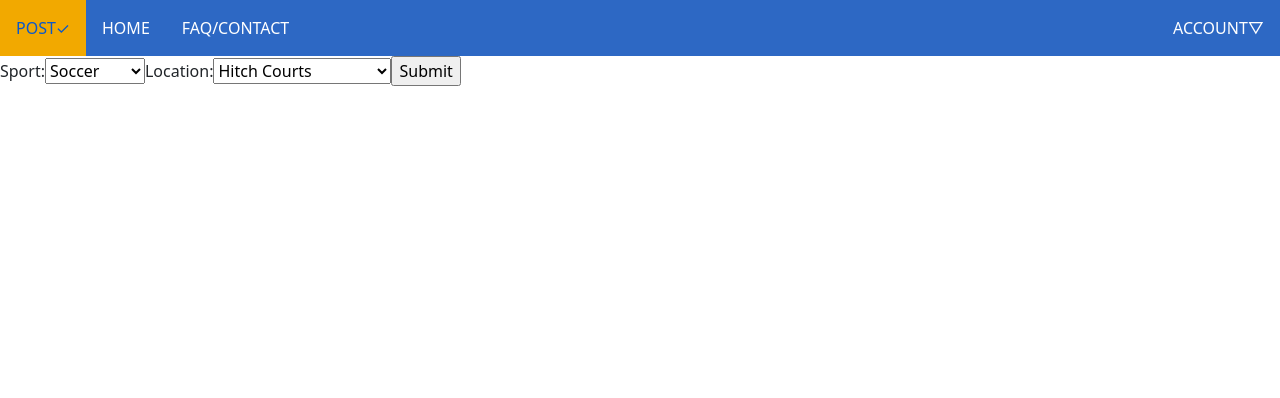
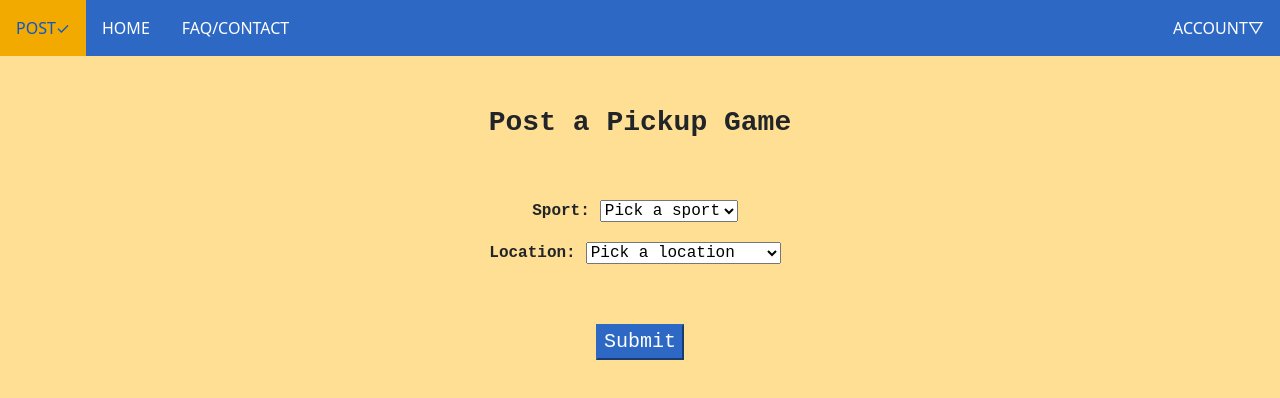
Before and after one commit to maxdalton01/bSports, a React (Create React App) app in the folder frontend/: page /Post in a window 1280 px wide. Shown: the top 398 px of the page. Built offline with nearby package versions, Linux system fonts and the light colour scheme.

Commit message:
Added *style* to event posting

```diff
--- /dev/null
+++ b/frontend/src/components/postEvent.css
@@ -0,0 +1,27 @@
+form {
+    font-family: 'Courier New', monospace;
+    font-weight: bold;
+    text-align: center;
+}
+
+body {
+    background-color: #ffdf93;
+}
+
+select {
+    margin: 10px;
+}
+
+h3 {
+    font-family: 'Courier New', monospace;
+    font-weight: bold;
+    margin: 50px;
+}
+
+.submitter {
+    font-size: 20px;
+    color: white;
+    background-color: #2D68C4;
+    border-color: #2D68C4;
+    margin: 50px;
+}
--- a/frontend/src/components/postEvent.js
+++ b/frontend/src/components/postEvent.js
@@ -1,6 +1,6 @@
 import React, {Component} from "react";
 import axios from 'axios';
-// import "./postEvent.css";
+import "./postEvent.css";
 
 class PostEvent extends Component {
     constructor(props) {
@@ -42,10 +42,13 @@ class PostEvent extends Component {
 
     render() {
         return (
+            <body>
                 <form onSubmit={this.handleSubmit}>
+                    <h3>Post a Pickup Game</h3>
                     <label >
                         Sport:
-                    <select location={this.state.sport} onChange={this.handleSportChange}>
+                        <select location={this.state.sport} onChange={this.handleSportChange} className="dropDowns">
+                            <option  selected disabled>Pick a sport</option>
                             <option value="soccer">Soccer</option>
                             <option value="basketball">Basketball</option>
                             <option value="baseball">Baseball</option>
@@ -54,20 +57,23 @@ class PostEvent extends Component {
                             <option value="tennis">Tennis</option>
                         </select>
                     </label>
-
+                    <br />
                     <label>
                         Location:
-                    <select location={this.state.location} onChange={this.handleLocationChange}>
+                        <select location={this.state.location} onChange={this.handleLocationChange} className="dropDowns">
+                            <option selected disabled>Pick a location</option>
                             <option value="hitch">Hitch Courts</option>
                             <option value="imfields">IM Fields</option>
                             <option value="drake">Drake Stadium</option>
-                        <option value="sunsertrec">Sunset Rec</option>
+                            <option value="sunsetrec">Sunset Rec</option>
                             <option value="wooden">John Wooden Center</option>
                         </select>
-                    <input type="submit" value="Submit" />
+                        <br />
+                        <input type="submit" value="Submit" className="submitter"/>
                     </label>
 
                 </form>
+            </body>
         );
     }
 }
```
Lines whose indentation alone changed are shown as unchanged.
